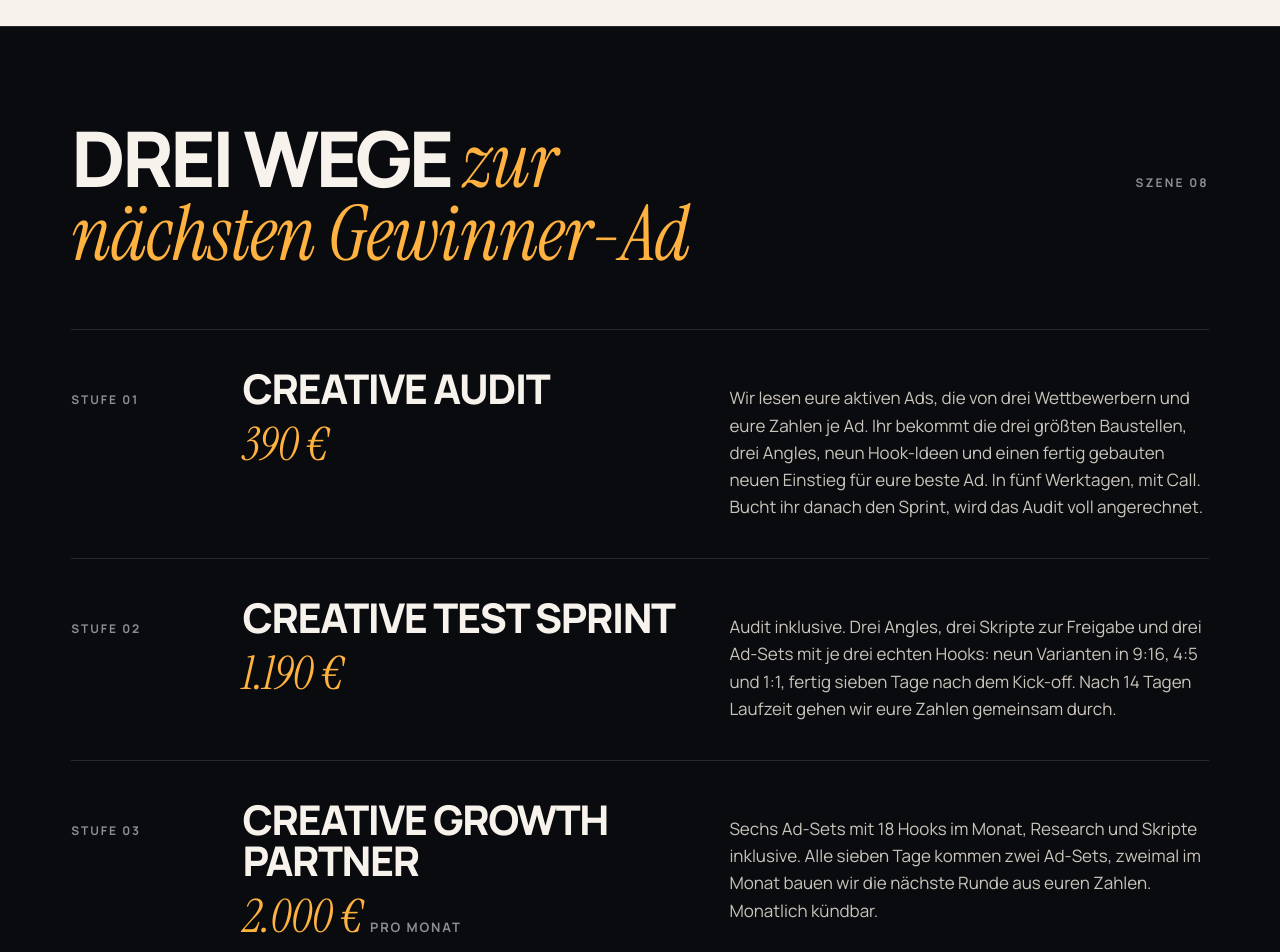
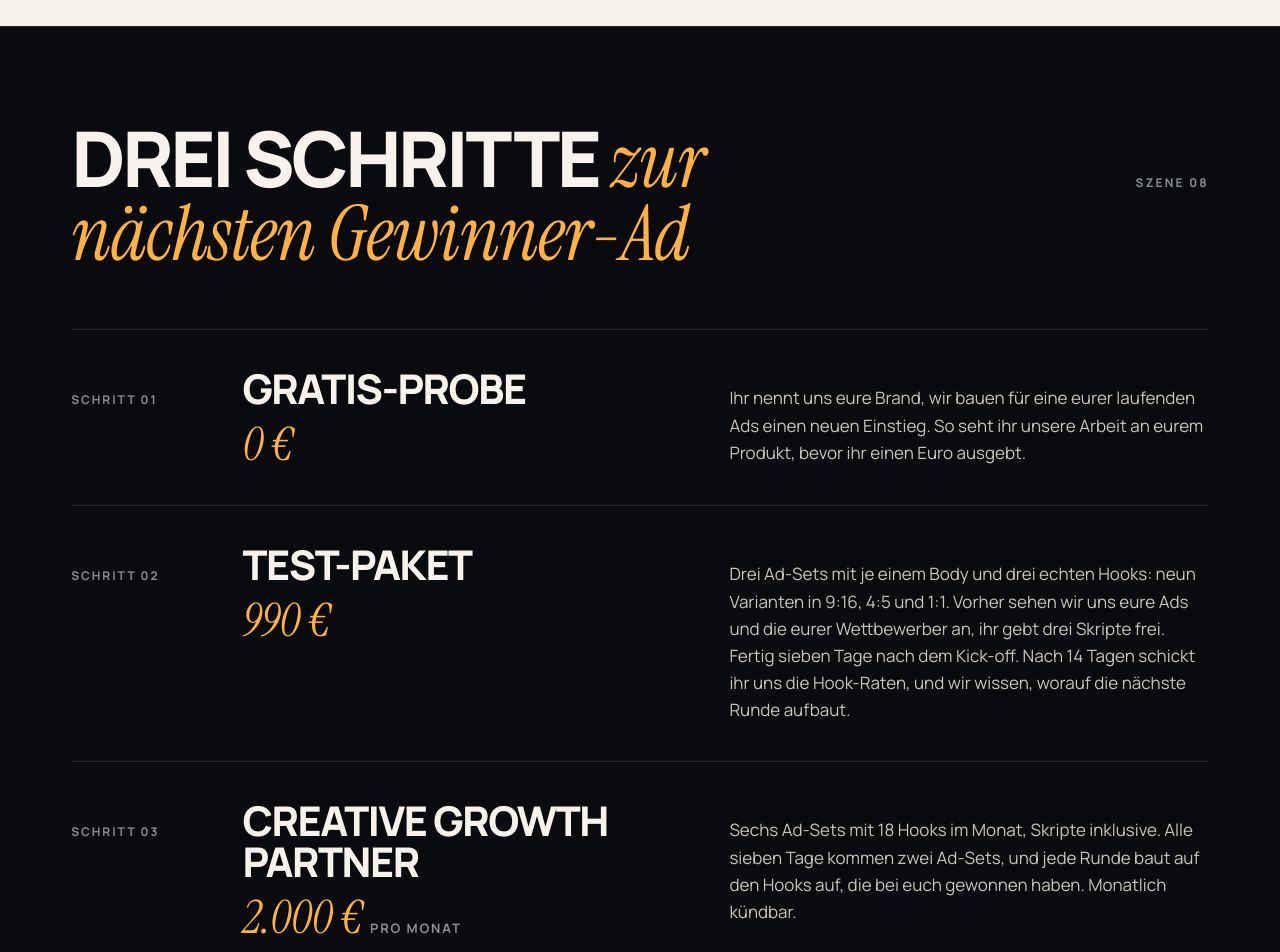
Before and after one commit to Haze030/lumina-frames-website, a plain HTML site: page ads.html in a window 1280 px wide. Shown: the part 6460-7412 px from the top of the page. Drawn offline with Linux system fonts and the light colour scheme.

Commit message:
/ads: Audit raus, Gratis-Probe + Test-Paket 990 €

```diff
--- a/ads.html
+++ b/ads.html
@@ -357,18 +357,18 @@ footer a:hover{color:var(--ink)}
 
 <section id="zusammenarbeit" data-scene="08 · Zusammenarbeit">
   <div class="wrap">
-    <div class="sh"><h2 class="big rv">Drei Wege <span class="it amber">zur nächsten Gewinner-Ad</span></h2><span class="label">Szene 08</span></div>
+    <div class="sh"><h2 class="big rv">Drei Schritte <span class="it amber">zur nächsten Gewinner-Ad</span></h2><span class="label">Szene 08</span></div>
     <div class="rows">
-      <div class="tier rv"><span class="n">Stufe 01</span><div><h3>Creative Audit</h3><span class="pr">390 €</span></div><p>Wir lesen eure aktiven Ads, die von drei Wettbewerbern und eure Zahlen je Ad. Ihr bekommt die drei größten Baustellen, drei Angles, neun Hook-Ideen und einen fertig gebauten neuen Einstieg für eure beste Ad. In fünf Werktagen, mit Call. Bucht ihr danach den Sprint, wird das Audit voll angerechnet.</p></div>
-      <div class="tier rv"><span class="n">Stufe 02</span><div><h3>Creative Test Sprint</h3><span class="pr">1.190 €</span></div><p>Audit inklusive. Drei Angles, drei Skripte zur Freigabe und drei Ad-Sets mit je drei echten Hooks: neun Varianten in 9:16, 4:5 und 1:1, fertig sieben Tage nach dem Kick-off. Nach 14 Tagen Laufzeit gehen wir eure Zahlen gemeinsam durch.</p></div>
-      <div class="tier rv"><span class="n">Stufe 03</span><div><h3>Creative Growth Partner</h3><span class="pr">2.000 €<small>pro Monat</small></span></div><p>Sechs Ad-Sets mit 18 Hooks im Monat, Research und Skripte inklusive. Alle sieben Tage kommen zwei Ad-Sets, zweimal im Monat bauen wir die nächste Runde aus euren Zahlen. Monatlich kündbar.</p></div>
+      <div class="tier rv"><span class="n">Schritt 01</span><div><h3>Gratis-Probe</h3><span class="pr">0 €</span></div><p>Ihr nennt uns eure Brand, wir bauen für eine eurer laufenden Ads einen neuen Einstieg. So seht ihr unsere Arbeit an eurem Produkt, bevor ihr einen Euro ausgebt.</p></div>
+      <div class="tier rv"><span class="n">Schritt 02</span><div><h3>Test-Paket</h3><span class="pr">990 €</span></div><p>Drei Ad-Sets mit je einem Body und drei echten Hooks: neun Varianten in 9:16, 4:5 und 1:1. Vorher sehen wir uns eure Ads und die eurer Wettbewerber an, ihr gebt drei Skripte frei. Fertig sieben Tage nach dem Kick-off. Nach 14 Tagen schickt ihr uns die Hook-Raten, und wir wissen, worauf die nächste Runde aufbaut.</p></div>
+      <div class="tier rv"><span class="n">Schritt 03</span><div><h3>Creative Growth Partner</h3><span class="pr">2.000 €<small>pro Monat</small></span></div><p>Sechs Ad-Sets mit 18 Hooks im Monat, Skripte inklusive. Alle sieben Tage kommen zwei Ad-Sets, und jede Runde baut auf den Hooks auf, die bei euch gewonnen haben. Monatlich kündbar.</p></div>
     </div>
     <div class="garant">
       <div class="rv"><h3>Pünktlich oder Geld zurück.</h3><p>Liegen eure Ad-Sets nicht zum vereinbarten Termin bei euch, bekommt ihr euer Geld zurück und behaltet, was schon fertig ist.</p></div>
       <div class="rv"><h3>Kein Gewinner? Neue Einstiege.</h3><p>Schlägt keine unserer Varianten eure bisher beste Ad bei der Hook-Rate, bauen wir drei neue Einstiege ohne Aufpreis.</p></div>
     </div>
     <p class="fine">Die Garantien gelten bei vollständigem Material, Freigaben innerhalb von 48 Stunden, Zahlung vor Start und mindestens 14 Tagen und 1.000 Impressionen je Variante. Umsatz oder ROAS versprechen wir nicht, das hängt an Produkt, Angebot und Budget. KI-Credits kommen nur dazu, wenn ihr uns keinen Zugang zu euren Konten gebt.</p>
-    <div class="after"><span>Erst kennenlernen? Die Hook-Variante oben ist kostenlos.</span><a class="k" href="https://calendly.com/cutsbypatrick1/30min" target="_blank" rel="noopener" data-goatcounter-click="ads-stufen-call">Gespräch buchen</a></div>
+    <div class="after"><span>Lieber erst reden als erst testen?</span><a class="k" href="https://calendly.com/cutsbypatrick1/30min" target="_blank" rel="noopener" data-goatcounter-click="ads-stufen-call">Gespräch buchen</a></div>
   </div>
 </section>
 
@@ -385,7 +385,7 @@ footer a:hover{color:var(--ink)}
 <section data-scene="10 · Fragen">
   <div class="wrap">
     <div class="sh"><h2 class="big rv">Was vorher <span class="it amber">gefragt wird</span></h2><span class="label">Szene 10</span></div>
-    <details><summary><i class="mono">01</i><span>Was kostet das?</span></summary><p>Das Audit kostet 390 €, der Test Sprint 1.190 € (Audit inklusive) und der Growth Partner 2.000 € im Monat, monatlich kündbar. Die Hook-Variante zum Kennenlernen ist kostenlos. KI-Credits kommen nur dazu, wenn ihr uns keinen Zugang zu euren Konten gebt.</p></details>
+    <details><summary><i class="mono">01</i><span>Was kostet das?</span></summary><p>Die erste Hook-Variante ist kostenlos. Das Test-Paket mit drei Ad-Sets kostet 990 €, der Growth Partner 2.000 € im Monat, monatlich kündbar. KI-Credits kommen nur dazu, wenn ihr uns keinen Zugang zu euren Konten gebt.</p></details>
     <details><summary><i class="mono">02</i><span>Wie schnell bekommen wir etwas zu sehen?</span></summary><p>Schnitt aus eurem Material: Die erste Fassung steht nach 48 Stunden. Ad-Sets mit Research und Skript planen wir im Kick-off mit festem Liefertermin.</p></details>
     <details><summary><i class="mono">03</i><span>Was braucht ihr von uns?</span></summary><p>Zugriff auf euer Material (ein Drive-Link reicht), eure Marken-Vorgaben und nach jedem Test die Zahlen. Den Rest machen wir.</p></details>
     <details><summary><i class="mono">04</i><span>Wir haben kaum eigenes Footage. Geht das trotzdem?</span></summary><p>Ja. Fehlende Szenen entstehen per KI oder mit UGC. Die KI-Ad weiter oben ist komplett ohne Dreh entstanden.</p></details>
```
